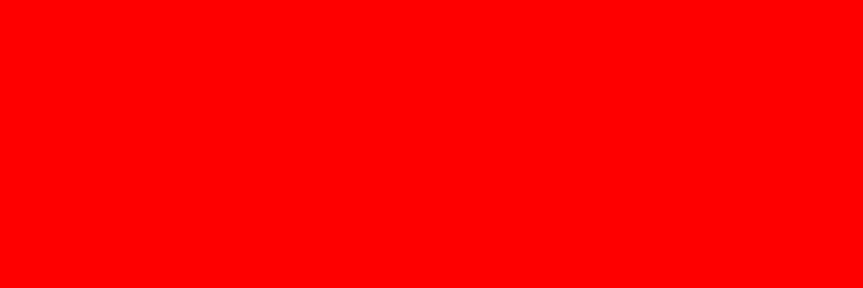
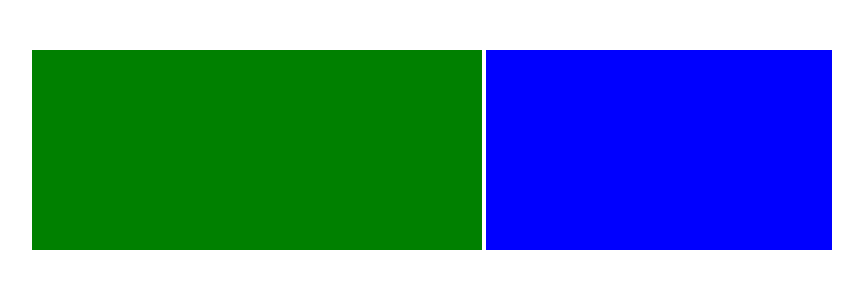
Before and after one commit to NaOgit/InstagramSolution, a plain HTML site: page index.html in a window 1280 px wide. Shown: the whole page, without its empty margins (208-1071 px from the left). Drawn offline with Linux system fonts and the light colour scheme.

Commit message:
Layout change

```diff
--- a/index.html
+++ b/index.html
@@ -6,6 +6,15 @@
     <link rel="stylesheet" href="style.css">
   </head>
   <body>
+    <main class=container>
+      <section class="phoneimage">
+
+      </section>
+      <section class="signUpForm">
+
+      </section>
+    </main>
+
 
   </body>
 </html>
--- a/style.css
+++ b/style.css
@@ -1,3 +1,21 @@
-body{
-  background-color: red;
+.container{
+  margin: auto;
+  margin-top: 50px;
+  width: 800px;
 }
+
+.phoneimage{
+  height: 200px;
+  width: 450px;
+  display: inline-block;
+  background-color: green;
+
+}
+
+.signUpForm{
+  height: 200px;
+  width: 346px;
+  background-color: blue;
+  display: inline-block;
+
+}
```
